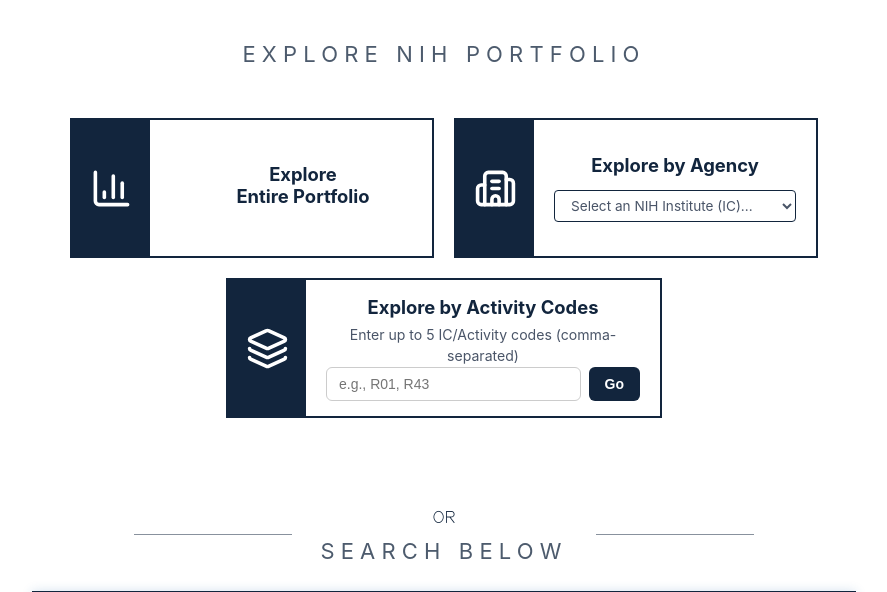
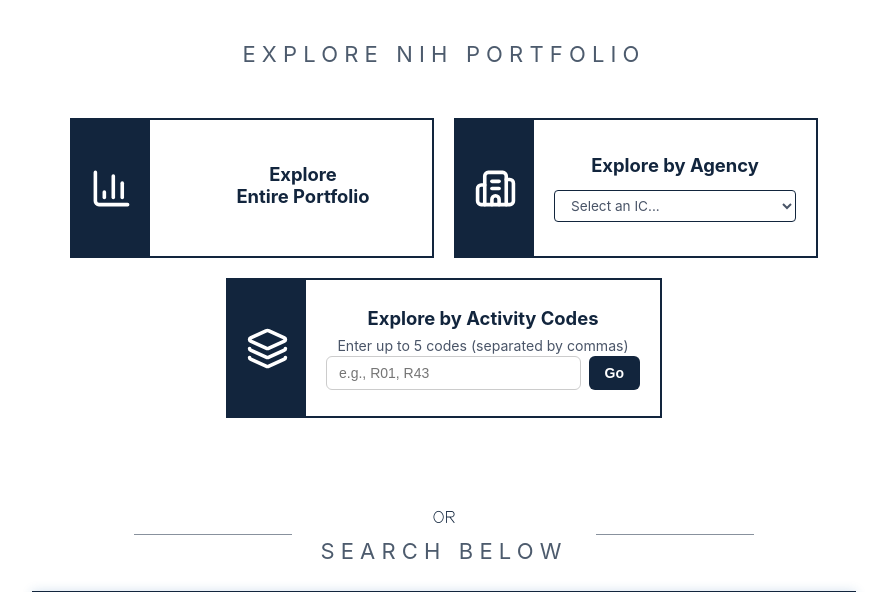
Before and after one commit to pradeepbugga/NIH_Portfolio_Analytics, a FastAPI app: page / in a window 1280 px wide. Shown: the part 173-765 px from the top of the page, without its empty margins (196-1083 px from the left). Run offline with FastAPI, Linux system fonts and the light colour scheme; parts of the project's set-up code (start-up, migrations or seed data) failed here and were passed over.

Commit message:
modified text in explore buttons

```diff
--- a/app/templates/index.html
+++ b/app/templates/index.html
@@ -3,6 +3,7 @@
 
 <head>
     <meta charset="UTF-8" />
+    <meta name="viewport" content="width=device-width, initial-scale=1.0">
     <title>The NIH Audit</title>
     <link rel="stylesheet" href="/static/css/styles_v12.css?v=1.0.2">
     <script src="https://unpkg.com/lucide@latest"></script>
@@ -41,7 +42,7 @@
                         <div class="home-card-dropdown-wrapper">
                             <select id="landing-agency-selector" class="home-card-select-engine"
                                 onchange="routeToAgency(this.value)">
-                                <option value="" disabled selected hidden>Select an NIH Institute (IC)...</option>
+                                <option value="" disabled selected hidden>Select an IC...</option>
                                 {% if agencies %}
                                 {% for agency in agencies %}
                                 <option value="{{ agency['funding_code'] }}">
@@ -63,7 +64,8 @@
                     <div class="home-card-content-block">
                         <div class="home-card-title">Explore by Activity Codes</div>
                         <div class="home-card-description">
-                            Enter up to 5 IC/Activity codes (comma-separated)
+                            <span class="text-desktop">Enter up to 5 codes (separated by commas)</span>
+                            <span class="text-mobile">Enter up to 5 codes</span>
                         </div>
                         <div class="activity-code-search-box-wrapper">
                             <input type="text" id="activity-codes-input" placeholder="e.g., R01, R43"
```
